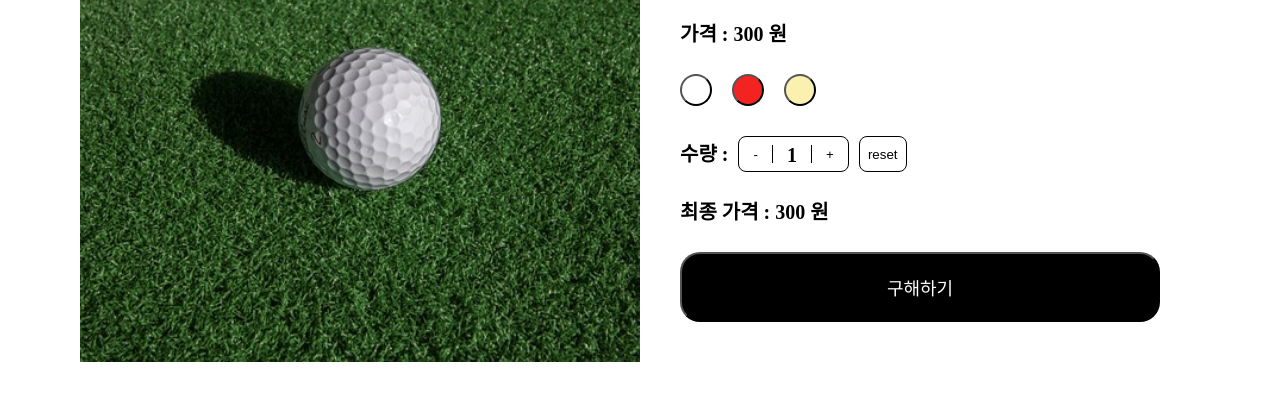
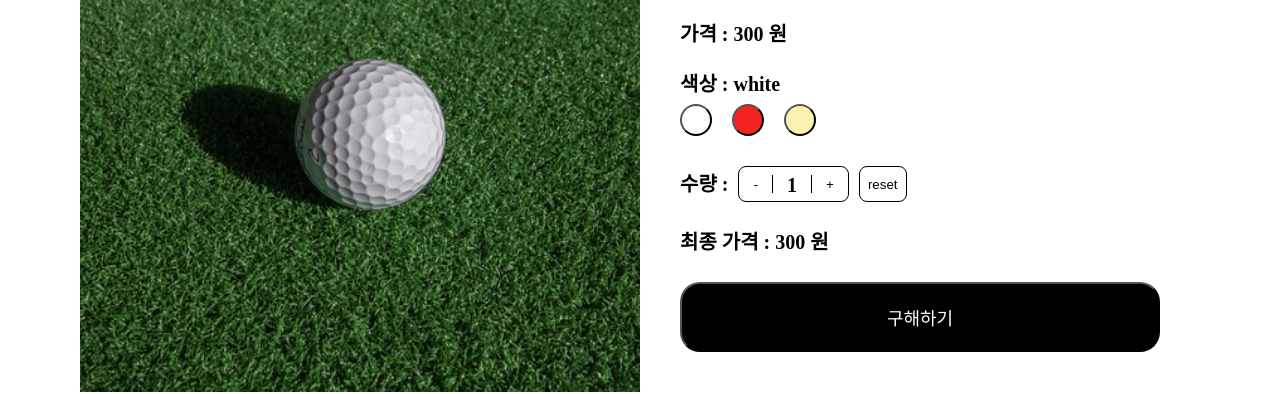
Before and after one commit to hwookim/state-n-props, a React app: page / in a window 1280 px wide. Shown: the part 276-670 px from the top of the page. Built offline with nearby package versions, Linux system fonts and the light colour scheme.

Commit message:
Add: 현재 선택 색상 표시

```diff
--- a/src/pages/Main/Product.js
+++ b/src/pages/Main/Product.js
@@ -41,9 +41,12 @@ const Product = () => {
           <span className="title">골프공</span>
           <span>가격 : {price.toLocaleString()} 원</span>
           <div className="color">
-            <ColorButton color="white" onClick={handleColor} />
-            <ColorButton color="red" onClick={handleColor} />
-            <ColorButton color="yellow" onClick={handleColor} />
+            <span>색상 : {color} </span>
+            <div className="colorHandler">
+              <ColorButton color="white" onClick={handleColor} />
+              <ColorButton color="red" onClick={handleColor} />
+              <ColorButton color="yellow" onClick={handleColor} />
+            </div>
           </div>
           <div className="quantity">
             <span> 수량 : </span>
--- a/src/pages/Main/Product.scss
+++ b/src/pages/Main/Product.scss
@@ -28,7 +28,14 @@
 
       .color {
         display: flex;
-        gap: 20px;
+        flex-direction: column;
+        gap: 10px;
+
+        &Handler {
+          display: flex;
+          align-items: center;
+          gap: 20px;
+        }
       }
 
       .quantity {
```
